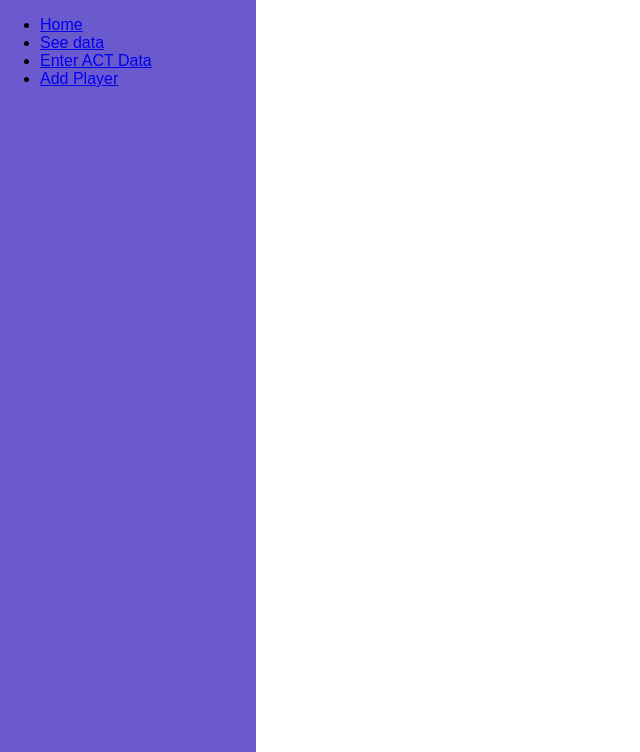
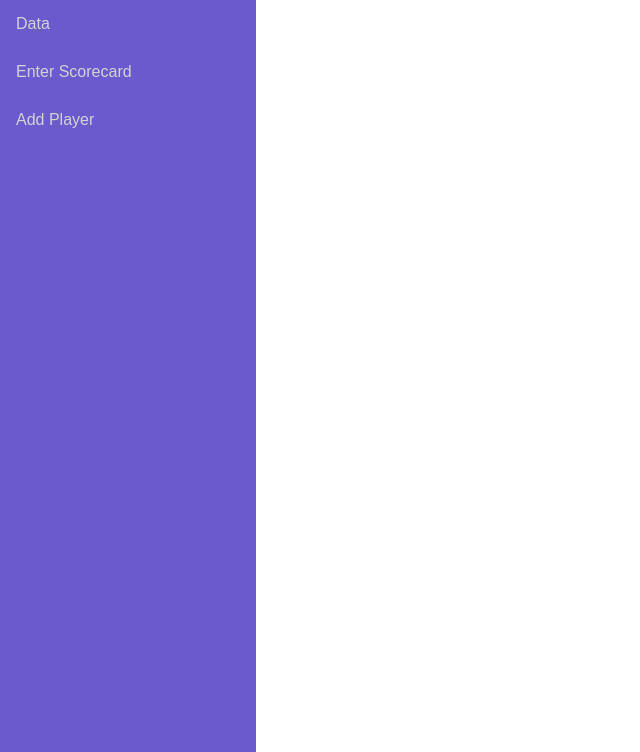
Before and after one commit to sig-pi-wm/act-website, a Flask app: page / in a window 1280 px wide. Shown: the part 48-800 px from the top of the page, without its empty margins (0-640 px from the left). Run offline with Flask 3, Linux system fonts and the light colour scheme; parts of the project's set-up code (start-up, migrations or seed data) failed here and were passed over.

Commit message:
sidebar UI

```diff
--- a/static/styles/style.css
+++ b/static/styles/style.css
@@ -54,12 +54,33 @@ body {
     width: var(--sidenav-width);
     height: calc(100vh - var(--header-height));
     background-color: slateblue;
+
+    display: flex;
+    flex-direction: column;
+    margin: 0;
+    padding: 0;
 }
 
 .sidenav.collapsed {
     width: 0;
     padding: 0;
     display: none;
+}
+
+
+.menu-item {
+    height: 3rem;
+    padding-left: 1rem;
+    text-decoration: none;
+    color: lightgray;
+    display: flex;
+    /* justify-content: center; */
+    align-items: center;
+}
+
+
+.menu-item:hover {
+    background-color: darkslateblue;
 }
 
 .data-tabs {
--- a/templates/base.html
+++ b/templates/base.html
@@ -17,12 +17,9 @@
         <span class="menu-icon"></span>
     </header>
     <nav class="sidenav" id="sidenav">
-        <ul>
-            <li><a href="/">Home</a></li>
-            <li><a href="/data">See data</a></li>
-            <li><a href="/input">Enter ACT Data</a></li>
-            <li><a href="/add-username">Add Player</a></li>
-        </ul>
+        <a class="menu-item" href="/data">Data</a>
+        <a class="menu-item" href="/input">Enter Scorecard</a>
+        <a class="menu-item" href="/add-username">Add Player</a>
     </nav>
     <main class="body-main" id="body-main">
         {% block main %}{% endblock %}
```
